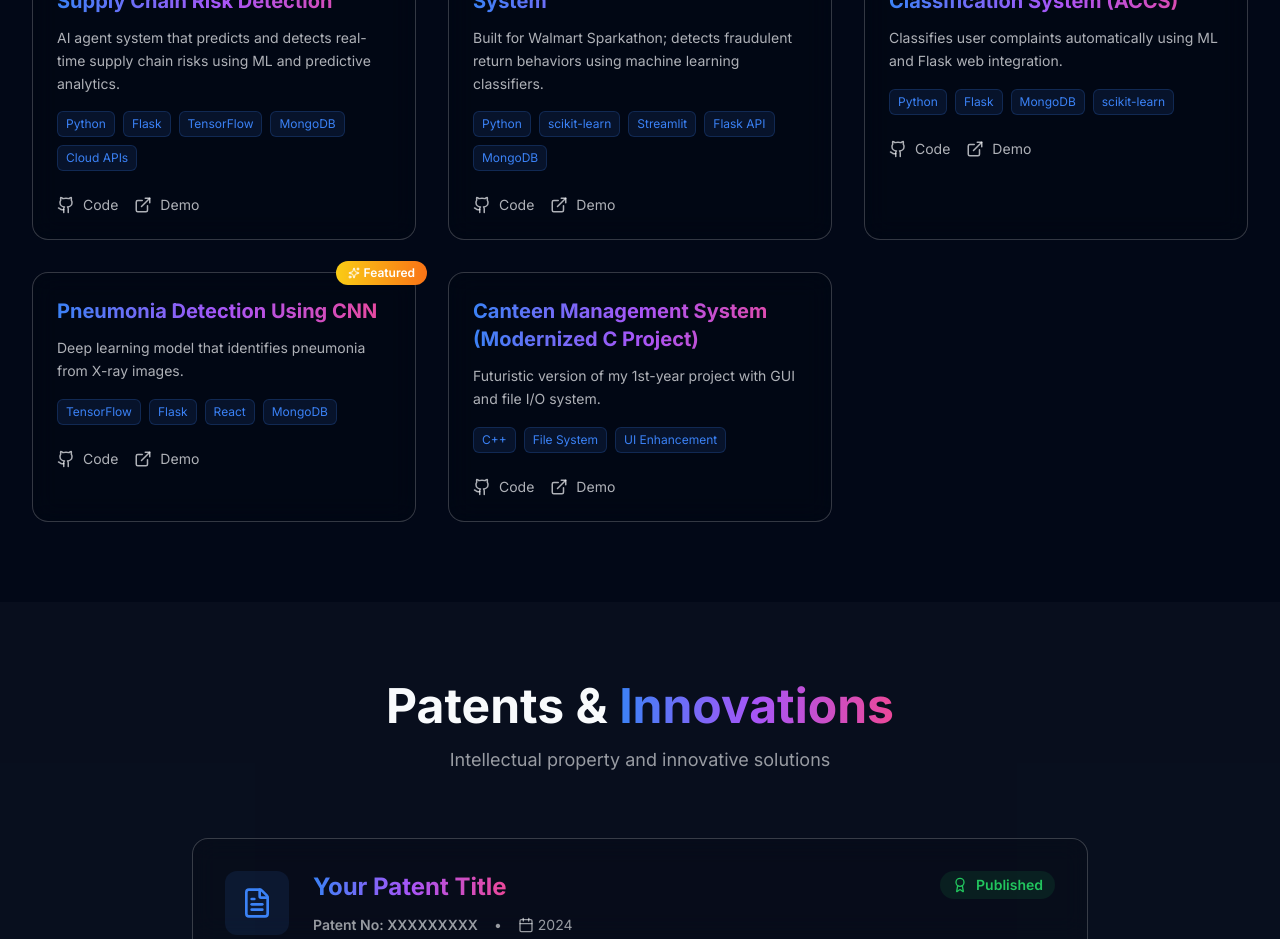
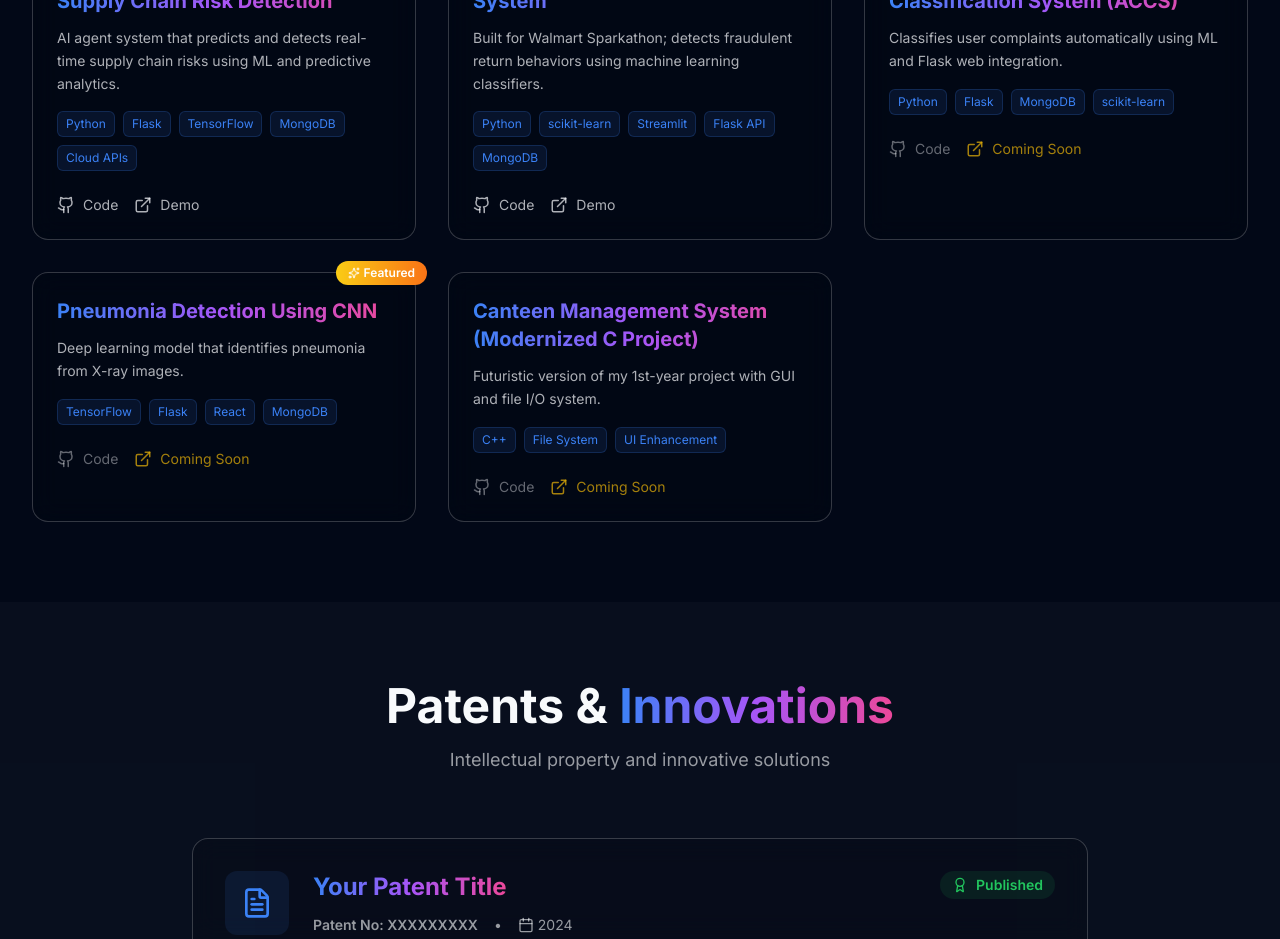
Before and after one commit to anuragthippani1/Portfolio, a Next.js app: page / in a window 1280 px wide. Shown: the part 2540-3479 px from the top of the page. Built offline with nearby package versions, Linux system fonts and the light colour scheme.

Commit message:
Add Coming Soon badges for project demos that aren't ready yet

```diff
--- a/components/Projects.js
+++ b/components/Projects.js
@@ -64,20 +64,39 @@ export default function Projects() {
                 </div>
 
                 <div className="flex gap-4">
+                  {project.github && project.github !== "#" ? (
                     <a
                       href={project.github}
+                      target="_blank"
+                      rel="noopener noreferrer"
                       className="flex items-center gap-2 text-sm text-foreground/70 hover:text-primary transition-colors"
                     >
                       <Github size={18} />
                       Code
                     </a>
+                  ) : (
+                    <span className="flex items-center gap-2 text-sm text-foreground/40 cursor-not-allowed">
+                      <Github size={18} />
+                      Code
+                    </span>
+                  )}
+
+                  {project.demo && project.demo !== "#" ? (
                     <a
                       href={project.demo}
+                      target="_blank"
+                      rel="noopener noreferrer"
                       className="flex items-center gap-2 text-sm text-foreground/70 hover:text-primary transition-colors"
                     >
                       <ExternalLink size={18} />
                       Demo
                     </a>
+                  ) : (
+                    <span className="flex items-center gap-2 text-sm text-yellow-500/70">
+                      <ExternalLink size={18} />
+                      Coming Soon
+                    </span>
+                  )}
                 </div>
               </div>
             </motion.div>
```
Lines whose indentation alone changed are shown as unchanged.
